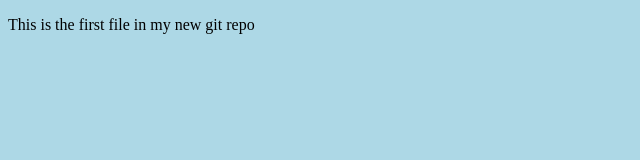
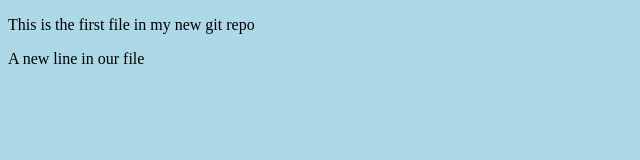
Before and after one commit to catchmeinreal-life/tests-mocha, a plain HTML site: page index.html in a window 1280 px wide. Shown: the whole page, without its empty margins (0-640 px from the left). Drawn offline with Linux system fonts and the light colour scheme.

Commit message:
updated index.html with a new line

```diff
--- a/index.html
+++ b/index.html
@@ -8,5 +8,6 @@
 </head>
 <body>
     <p>This is the first file in my new git repo</p>
+    <p>A new line in our file</p>
 </body>
 </html>
```
